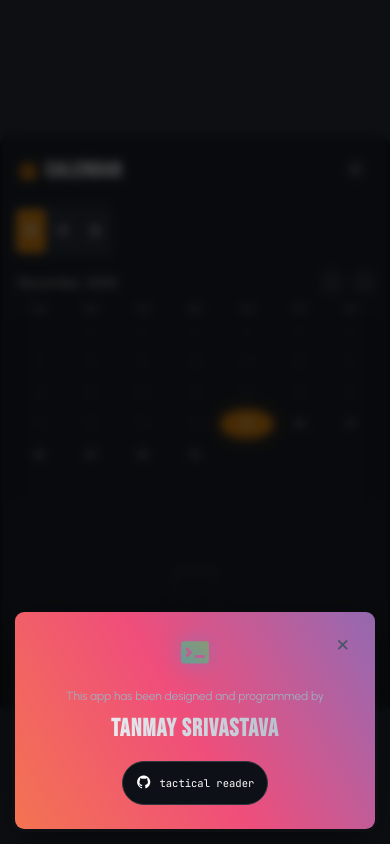
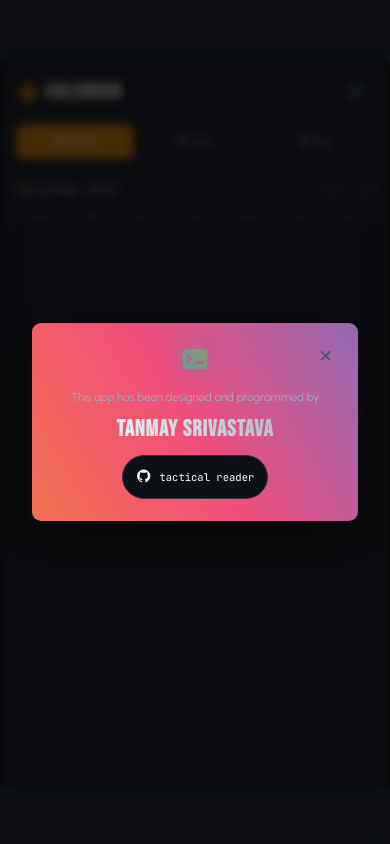
Before and after one commit to TacticalReader/Calendar-App, a React (Vite) app in the folder calender-app/: page / in a window 390 px wide. Built offline with nearby package versions, Linux system fonts and the light colour scheme.

Commit message:
Clean up CSS comments and adjust styles
Removed commented-out CSS rules for clarity and maintenance. Adjusted various styles for improved layout and responsiveness.

```diff
--- a/calender-app/src/Components/CALENDERAPP.css
+++ b/calender-app/src/Components/CALENDERAPP.css
@@ -167,7 +167,6 @@
   padding: 0.45rem;
   border-radius: var(--radius-md);
   flex-shrink: 0;
-  /* Allow wrap if headers get tight */
   flex-wrap: nowrap;
 }
 
@@ -308,7 +307,7 @@
   display: flex;
   width: 300%;
   height: 100%;
-  touch-action: pan-y; /* allow vertical scroll, intercept only horizontal */
+  touch-action: pan-y;
 }
 
 .days-grid-slide {
@@ -350,7 +349,6 @@
   backface-visibility: hidden;
   font-family: var(--font-mono);
   border-radius: var(--radius-full);
-  /* Ensure cells are at least touch-friendly */
   min-height: 3rem;
   user-select: none;
   -webkit-tap-highlight-color: transparent;
@@ -402,7 +400,6 @@
   width: 100%;
   min-width: 0;
   height: 100%;
-  /* Scroll within the panel itself on desktop */
   max-height: clamp(40rem, 75vh, 80rem);
   overflow-y: auto;
   overflow-x: hidden;
@@ -462,7 +459,6 @@
   margin-bottom: 1.8rem;
   position: relative;
   flex-shrink: 0;
-  /* Subtle entrance animation */
   animation: fadeIn 0.3s ease;
 }
 
@@ -471,7 +467,6 @@
   flex-direction: column;
   align-items: center;
   justify-content: center;
-  /* min-width instead of %-width for more flexibility */
   min-width: 8rem;
   width: 30%;
   flex-shrink: 0;
@@ -527,7 +522,6 @@
   font-size: 1.6rem;
   color: var(--color-text);
   cursor: pointer;
-  /* Touch-friendly */
   min-width: 2.8rem;
   min-height: 2.8rem;
   display: flex;
@@ -552,7 +546,6 @@
   justify-content: center;
   align-items: center;
   padding: 1.5rem;
-  /* Account for notched phones / virtual keyboard */
   padding-bottom: max(1.5rem, env(safe-area-inset-bottom));
   animation: fadeIn 0.2s ease;
 }
@@ -561,7 +554,6 @@
   background-color: var(--color-bg-elevated);
   width: clamp(30rem, min(92vw, 50rem), 50rem);
   height: auto;
-  /* Use dvh for reliable viewport height on mobile (accounts for browser chrome) */
   max-height: min(90dvh, 90vh);
   overflow-y: auto;
   padding: var(--space-xl);
@@ -575,7 +567,6 @@
   border: 1px solid var(--color-border);
   animation: popupScale 0.35s var(--ease-out-expo) forwards;
   position: relative;
-  /* Standalone (no backdrop wrapper) fallback */
   margin: auto;
 }
 
@@ -1103,7 +1094,6 @@
    ================================================================ */
 @media (max-width: 1050px) {
   .calender-app {
-    /* Slightly more even split as space tightens */
     grid-template-columns: 1fr 1.6fr;
     column-gap: 2rem;
     padding: 2rem;
@@ -1128,7 +1118,6 @@
    ================================================================ */
 @media (max-width: 900px) {
   .calender-app {
-    /* Stack panels vertically */
     grid-template-columns: 1fr;
     row-gap: 2rem;
     width: min(96vw, 68rem);
@@ -1140,14 +1129,29 @@
 
   .calender-app::after { display: none; }
 
-  /* Calendar panel takes full width */
   .calender { width: 100%; }
 
-  /* Events panel: horizontal scroll for large screens, vertical list on small */
   .events {
     width: 100%;
-    max-height: 45vh;
+    /* FIX: Taller events panel so cards aren't clipped awkwardly */
+    max-height: none;
+    /* FIX: Fade hint so users know it scrolls */
+    position: relative;
     padding: var(--space-sm) 0;
+  }
+
+  /* FIX: Scroll-fade hint at bottom of events panel */
+  .events::after {
+    content: '';
+    position: sticky;
+    bottom: 0;
+    left: 0;
+    right: 0;
+    height: 3rem;
+    background: linear-gradient(to bottom, transparent, var(--color-bg));
+    pointer-events: none;
+    flex-shrink: 0;
+    display: block;
   }
 
   .heading {
@@ -1185,7 +1189,6 @@
     padding: var(--space-lg);
   }
 
-  /* View switcher: show icons only to save space */
   .view-switcher button {
     font-size: clamp(1rem, 2.5vw, 1.3rem);
     padding: 0.7rem 1rem;
@@ -1204,9 +1207,8 @@
     row-gap: 1.5rem;
   }
 
-  /* Two-event horizontal layout for wider phone landscape */
   .events {
-    max-height: 50vh;
+    max-height: none;
   }
 
   .event-popup {
@@ -1237,12 +1239,11 @@
 @media (max-width: 600px) {
   .calender-app {
     width: 100vw;
-    /* Edge to edge on small phones */
     border-radius: 1.5rem 1.5rem 0 0;
+    /* FIX: Full 4-sided border — no more broken 3-sided look */
     border-width: 0.3rem;
+    border-bottom: 0.3rem solid var(--color-border-deep);
     padding: 1.5rem;
-    /* Align to bottom of screen */
-    border-bottom: none;
   }
 
   .calender-header {
@@ -1255,11 +1256,56 @@
     padding: 0.5rem 0.7rem;
   }
 
-  /* On narrow screens, hide text labels in view switcher */
-  .view-switcher button span,
-  .view-switcher button > *:not(i) {
-    /* Keep text but let it shrink */
-    font-size: clamp(0.9rem, 2.5vw, 1.2rem);
+  /* ── FIX: View switcher — full-width pill strip, always shows text ── */
+  .view-switcher {
+    width: 100%;
+    gap: 0.5rem;
+    padding: 0.5rem;
+    border-radius: var(--radius-md);
+    /* FIX: Higher contrast background so it reads clearly on dark bg */
+    background-color: #222a35;
+    border: 1px solid rgba(255,255,255,0.07);
+  }
+
+  .view-switcher button {
+    flex: 1;
+    justify-content: center;
+    /* FIX: Keep text visible — no font-size:0 hack */
+    font-size: 1.1rem;
+    padding: 0.75rem 0.5rem;
+    gap: 0.5rem;
+    border-radius: 0.6rem;
+    min-height: 4rem;
+    letter-spacing: 0.02rem;
+  }
+
+  .view-switcher button i {
+    font-size: 1.4rem;
+    flex-shrink: 0;
+  }
+
+  /* FIX: Active state — full pill highlight, not just a smudge */
+  .view-switcher button.active {
+    background-color: var(--color-accent);
+    color: #fff;
+    box-shadow: 0 2px 10px var(--color-accent-dim);
+  }
+
+  /* FIX: Inactive buttons get a subtle hover so they feel tappable */
+  .view-switcher button:not(.active):hover {
+    background-color: rgba(255,255,255,0.07);
+    color: var(--color-text);
+  }
+
+  /* ── Combine the two calender-header rows into one readable block ── */
+  /* Title row: push settings btn to far right cleanly */
+  .calender-header:first-of-type {
+    margin-bottom: 0.8rem;
+  }
+
+  /* View switcher row: give it a bit more breathing room */
+  .calender-header:last-of-type {
+    margin-bottom: 0.5rem;
   }
 
   .nevigate-date {
@@ -1291,14 +1337,17 @@
     font-size: clamp(0.75rem, 2.3vw, 1.05rem);
   }
 
+  /* FIX: Square day cells — equal width/height so today circle stays round */
   .days span {
-    height: clamp(2.8rem, 8vw, 3.6rem);
+    /* Use aspect-ratio instead of fixed height so circle stays perfect */
+    height: auto;
+    aspect-ratio: 1 / 1;
     margin-bottom: 0.4rem;
     font-size: clamp(0.85rem, 2.8vw, 1.2rem);
   }
 
   .events {
-    max-height: 40vh;
+    max-height: none;
     padding: 0.5rem 0;
   }
 
@@ -1328,6 +1377,7 @@
 
   .event-buttons i { font-size: 1.45rem; }
 
+  /* FIX: Time picker — single tight row that never wraps messily */
   .event-popup {
     width: min(98vw, 50rem);
     padding: 1.5rem;
@@ -1336,15 +1386,35 @@
     border-radius: var(--radius-lg);
   }
 
+  /* FIX: Time picker row — fixed widths so it never overflows or orphans */
+  .time-input {
+    gap: 0.5rem;
+    flex-wrap: nowrap;
+    justify-content: center;
+  }
+
   .event-popup-time {
-    font-size: clamp(1.3rem, 4vw, 1.8rem);
-    width: clamp(3.5rem, 8vw, 5rem);
-  }
-
-  .time-input input,
+    font-size: 1.5rem;
+    width: 4rem;
+    padding: 0.5rem;
+    flex-shrink: 0;
+  }
+
+  .time-input input {
+    width: 4rem;
+    font-size: 1.4rem;
+    flex-shrink: 0;
+  }
+
   .time-input select {
-    width: clamp(3.8rem, 7.5vw, 5.5rem);
-    font-size: clamp(1.2rem, 3.8vw, 1.6rem);
+    width: 5.2rem;
+    font-size: 1.3rem;
+    flex-shrink: 0;
+  }
+
+  .time-input span {
+    font-size: 1.6rem;
+    flex-shrink: 0;
   }
 
   .event-popup textarea {
@@ -1374,21 +1444,24 @@
     font-size: 1.25rem;
   }
 
+  /* FIX: Credit modal — compact, centered, not bottom-anchored on small screens */
   .credit-modal-overlay {
-    padding: 1.2rem;
+    padding: 1.5rem;
     justify-content: center;
-    align-items: flex-end;
-    padding-bottom: max(1.2rem, env(safe-area-inset-bottom));
+    align-items: center;
+    padding-bottom: max(1.5rem, env(safe-area-inset-bottom));
   }
 
   .credit-modal-box {
-    padding: 2.8rem 1.8rem;
+    padding: 2.4rem 2rem;
     border-radius: var(--radius-lg);
-  }
-
-  .credit-icon { font-size: 3.8rem; margin-bottom: 1.4rem; }
-  .credit-text { font-size: 1.35rem; }
-  .credit-author { font-size: 2.8rem; letter-spacing: 1px; }
+    /* FIX: Smaller so it doesn't dominate the screen */
+    width: min(92vw, 38rem);
+  }
+
+  .credit-icon { font-size: 3.4rem; margin-bottom: 1.2rem; }
+  .credit-text { font-size: 1.3rem; }
+  .credit-author { font-size: 2.6rem; letter-spacing: 1px; margin-bottom: 1.4rem; }
   .credit-github { font-size: 1.2rem; padding: 0.8rem 1.4rem; }
 }
 
@@ -1408,21 +1481,22 @@
     gap: 0.6rem;
   }
 
-  /* At this width: text labels in view switcher hidden, icons only */
+  /* FIX: View switcher — tighter but still shows icon + text */
   .view-switcher {
-    gap: 0.3rem;
+    gap: 0.4rem;
     padding: 0.4rem;
   }
 
   .view-switcher button {
-    padding: 0.65rem 0.85rem;
-    gap: 0;
-    /* Text hidden via font-size:0 trick but keeping icon */
-    font-size: 0;
+    /* FIX: Keep text labels — shrink font instead of nuking it */
+    font-size: 1rem;
+    padding: 0.65rem 0.4rem;
+    gap: 0.35rem;
+    min-height: 3.8rem;
   }
 
   .view-switcher button i {
-    font-size: 1.65rem;
+    font-size: 1.35rem;
   }
 
   .nevigate-date h2 {
@@ -1442,8 +1516,10 @@
     font-size: 1.7rem;
   }
 
+  /* FIX: Keep aspect-ratio squares at this size too */
   .days span {
-    height: clamp(2.5rem, 9vw, 3.2rem);
+    height: auto;
+    aspect-ratio: 1 / 1;
     margin-bottom: 0.3rem;
     font-size: clamp(0.8rem, 3vw, 1.1rem);
   }
@@ -1481,6 +1557,7 @@
     padding: 1rem;
     border-radius: 1rem 1rem 0 0;
     border-width: 0.2rem;
+    border-bottom: 0.2rem solid var(--color-border-deep);
     row-gap: 1rem;
   }
 
@@ -1490,6 +1567,18 @@
     gap: 0.5rem;
   }
 
+  /* FIX: At 375px — icon + very short text label, still readable */
+  .view-switcher button {
+    font-size: 0.9rem;
+    padding: 0.6rem 0.3rem;
+    gap: 0.3rem;
+    min-height: 3.6rem;
+  }
+
+  .view-switcher button i {
+    font-size: 1.25rem;
+  }
+
   .nevigate-date h2 { font-size: 1rem; padding: 0.4rem; }
 
   .buttons i {
@@ -1498,8 +1587,10 @@
     font-size: 1.5rem;
   }
 
+  /* FIX: Aspect-ratio squares on the smallest screens */
   .days span {
-    height: clamp(2.3rem, 9.5vw, 3rem);
+    height: auto;
+    aspect-ratio: 1 / 1;
     font-size: clamp(0.75rem, 3vw, 1rem);
   }
 
@@ -1517,8 +1608,11 @@
   .event-text { font-size: 0.85rem; }
 
   .settings-modal { padding: 1rem; border-radius: var(--radius-sm); }
-  .credit-modal-box { padding: 2.2rem 1.4rem; }
-  .credit-author { font-size: 2.4rem; }
+
+  /* FIX: Credit modal compact on 375px */
+  .credit-modal-box { padding: 2rem 1.4rem; width: min(96vw, 34rem); }
+  .credit-author { font-size: 2.2rem; }
+  .credit-text { font-size: 1.2rem; }
 }
 
 /* ================================================================
@@ -1526,7 +1620,6 @@
    ================================================================ */
 @media (orientation: landscape) and (max-height: 500px) {
   .calender-app {
-    /* Side-by-side again in landscape, but compact */
     grid-template-columns: 1fr 1.4fr;
     column-gap: 1.5rem;
     row-gap: 0;
@@ -1534,7 +1627,7 @@
     border-radius: var(--radius-md) var(--radius-md) 0 0;
     padding: 1rem 1.5rem;
     min-height: unset;
-    border-bottom: none;
+    border-bottom: 0.2rem solid var(--color-border-deep);
   }
 
   .events {
@@ -1554,18 +1647,28 @@
   .weekdays { margin: 0.6rem 0 0.3rem; }
   .weekdays span { font-size: 0.75rem; }
 
+  /* FIX: Keep square cells in landscape too */
   .days span {
-    height: 2.5rem;
+    height: auto;
+    aspect-ratio: 1 / 1;
     margin-bottom: 0.3rem;
     font-size: 0.85rem;
   }
 
+  /* FIX: In landscape, view switcher stays readable — no icon-only */
+  .view-switcher {
+    gap: 0.3rem;
+    padding: 0.35rem;
+  }
+
   .view-switcher button {
-    font-size: 0;
-    padding: 0.5rem 0.8rem;
-  }
-
-  .view-switcher button i { font-size: 1.4rem; }
+    font-size: 1rem;
+    padding: 0.5rem 0.7rem;
+    gap: 0.4rem;
+    min-height: 3.4rem;
+  }
+
+  .view-switcher button i { font-size: 1.3rem; }
 
   /* Popup in landscape: wider, shorter */
   .event-popup {
```
